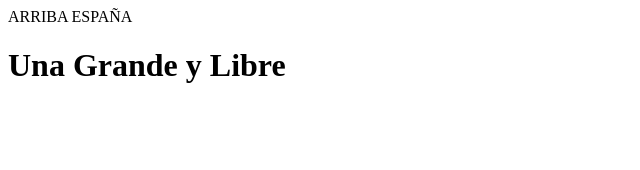
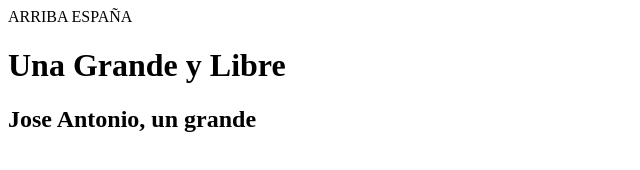
Before and after one commit to elKobe/pruebaClase, a plain HTML site: page index.html in a window 1280 px wide. Shown: the whole page, without its empty margins (0-640 px from the left). Drawn offline with Linux system fonts and the light colour scheme.

Commit message:
jose antonio

```diff
--- a/index.html
+++ b/index.html
@@ -6,5 +6,6 @@
 <body>
 ARRIBA ESPAÑA
 <h1>Una Grande y Libre</h1>
+<h2>Jose Antonio, un grande</h2>
 </body>
 </html>
```
